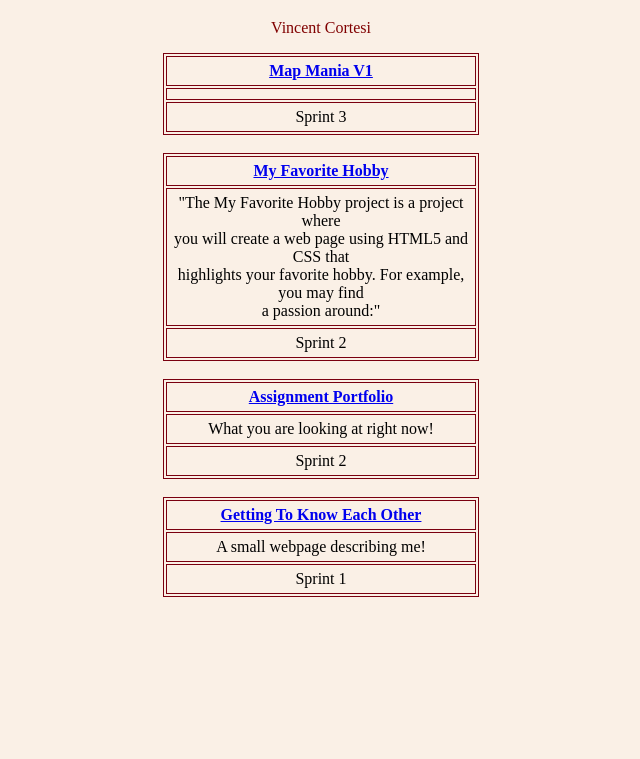
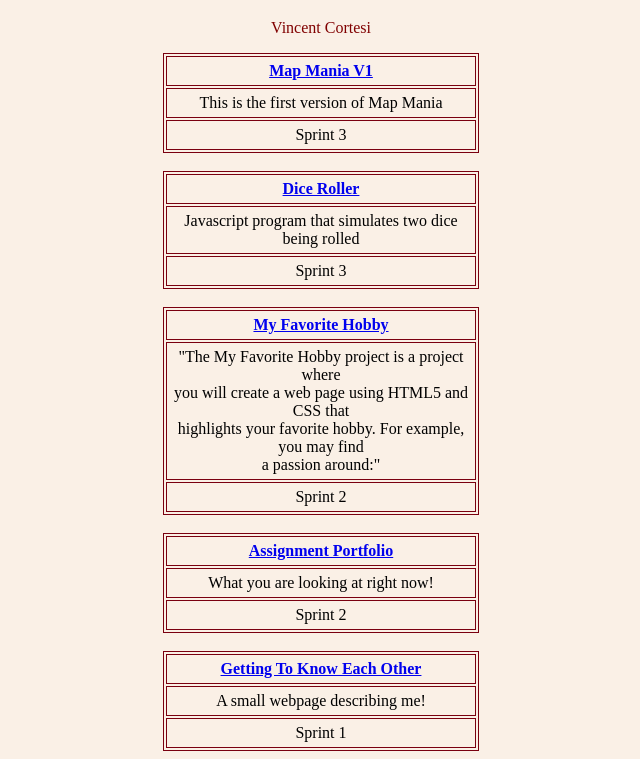
Before and after one commit to Vcortesi/assignment-portfolio, a plain HTML site: page index.html in a window 1280 px wide. Shown: the part 61-820 px from the top of the page, without its empty margins (319-959 px from the left). Drawn offline with Linux system fonts and the light colour scheme.

Commit message:
Updated to add Dice Roller + other minor changes

```diff
--- a/index.html
+++ b/index.html
@@ -16,8 +16,21 @@
                     Map Mania V1</a></th>
                 </tr>
                 <tr>
-                    <td><a href = "https://www.lewis.education/?cpsc=24700-fall-2021-001&hide-nav=y#/activity/map-mania-v1"
-                        This is the first version of Map Mania></a></td>
+                    <td>This is the first version of Map Mania</td>
+
+                </tr>
+                <tr>
+                    <td>Sprint 3</td>
+                </tr>
+            </table>
+            <br>
+            <table>
+                <tr>
+                    <th><a href="https://ambitious-river-0ee197010.azurestaticapps.net/">
+                    Dice Roller</a></th>
+                </tr>
+                <tr>
+                    <td>Javascript program that simulates two dice being rolled</td>
                 </tr>
                 <tr>
                     <td>Sprint 3</td>
```
